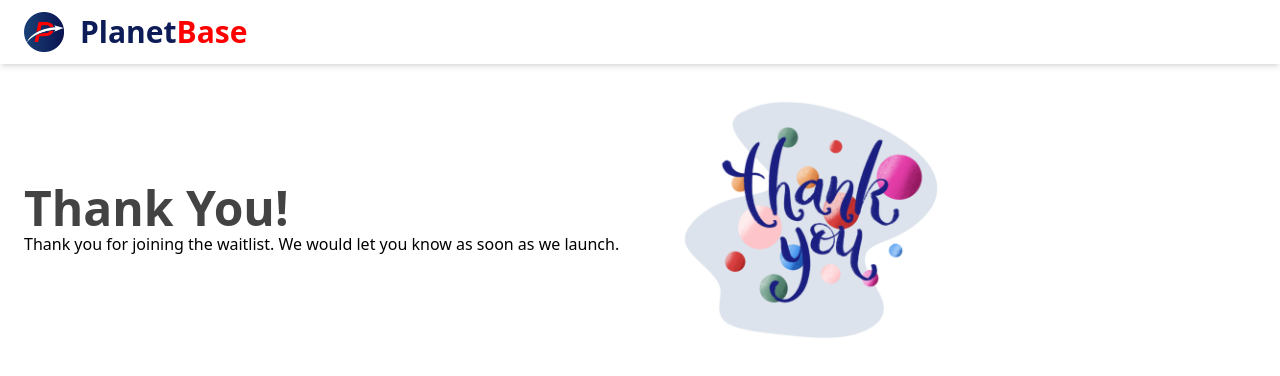
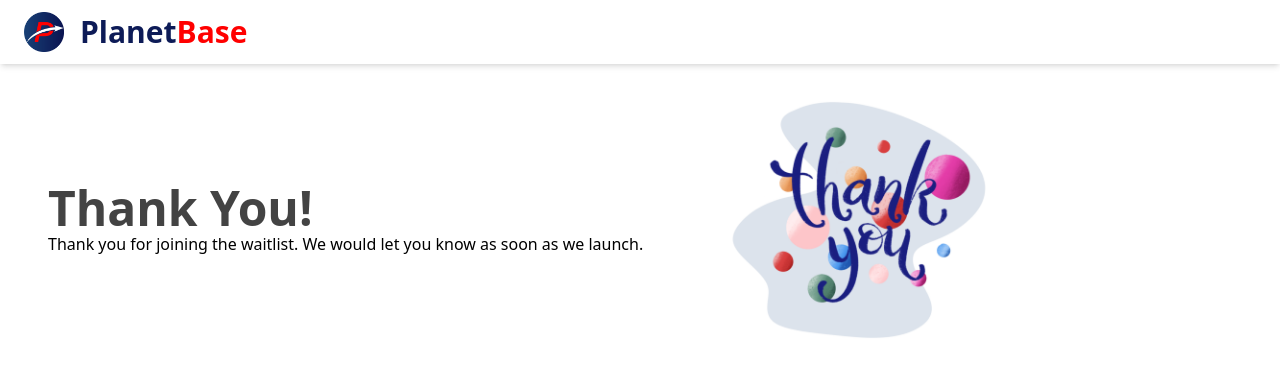
Before and after one commit to Daniel-16/planetbase-waitlist-usera, a React (Vite) app: page /thankyou in a window 1280 px wide. Shown: the top 376 px of the page. Built offline with nearby package versions, Linux system fonts and the light colour scheme.

Commit message:
Removed padding from image

```diff
--- a/src/components/SuccessPage.jsx
+++ b/src/components/SuccessPage.jsx
@@ -7,8 +7,8 @@
     <div>
       <Navbar />
       <div className="conainer mx-auto mt-3">
-        <div className="flex flex-col items-center px-6 md:flex-row">
-          <div className="flex-col">
+        <div className="flex flex-col items-center md:px-6 md:flex-row">
+          <div className="flex-col px-6">
             <h1 className="font-bold text-5xl animate-pulse">Thank You!</h1>
             <p>
               Thank you for joining the waitlist. We would let you know as soon
```
